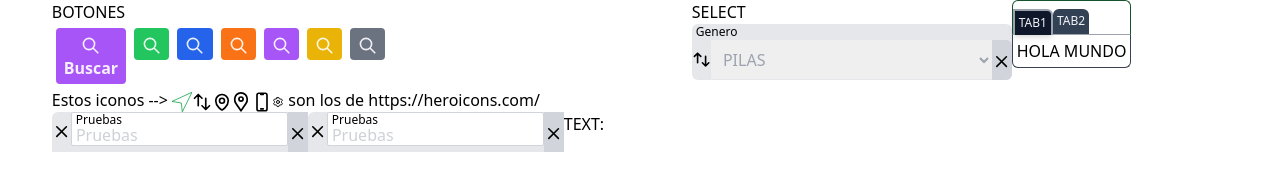
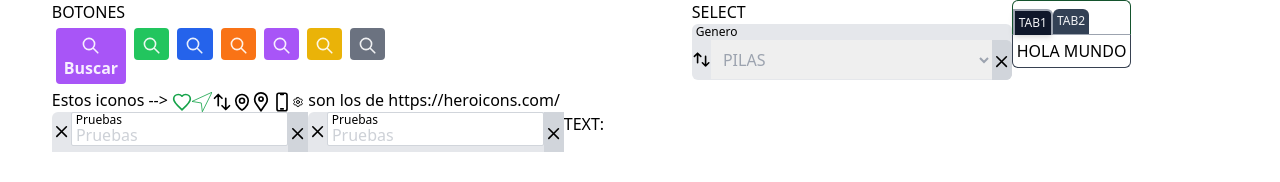
Before and after one commit to clopezpro/cml-components, a Vue app: page / in a window 1280 px wide. Shown: the top 182 px of the page. Built offline with nearby package versions, Linux system fonts and the light colour scheme.

Commit message:
agrego icono mail

```diff
--- a/package.json
+++ b/package.json
@@ -1,7 +1,7 @@
 {
 	"name": "cml-components",
 	"private": false,
-	"version": "2.2.6",
+	"version": "2.2.7",
 	"files": [
 		"dist",
 		"./src/style/index.css"
--- a/src/App.vue
+++ b/src/App.vue
@@ -101,6 +101,8 @@
           </div>
 
              Estos iconos  -->
+              <Icons name="mail" class="w-5 h-5 font-bold text-green-600">
+              </Icons>
               <Icons name="navigation_round" class="w-5 h-5 font-bold text-green-600">
               </Icons>
               <Icons name="arrows-up-down" class="w-5 h-5 font-bold">
```
